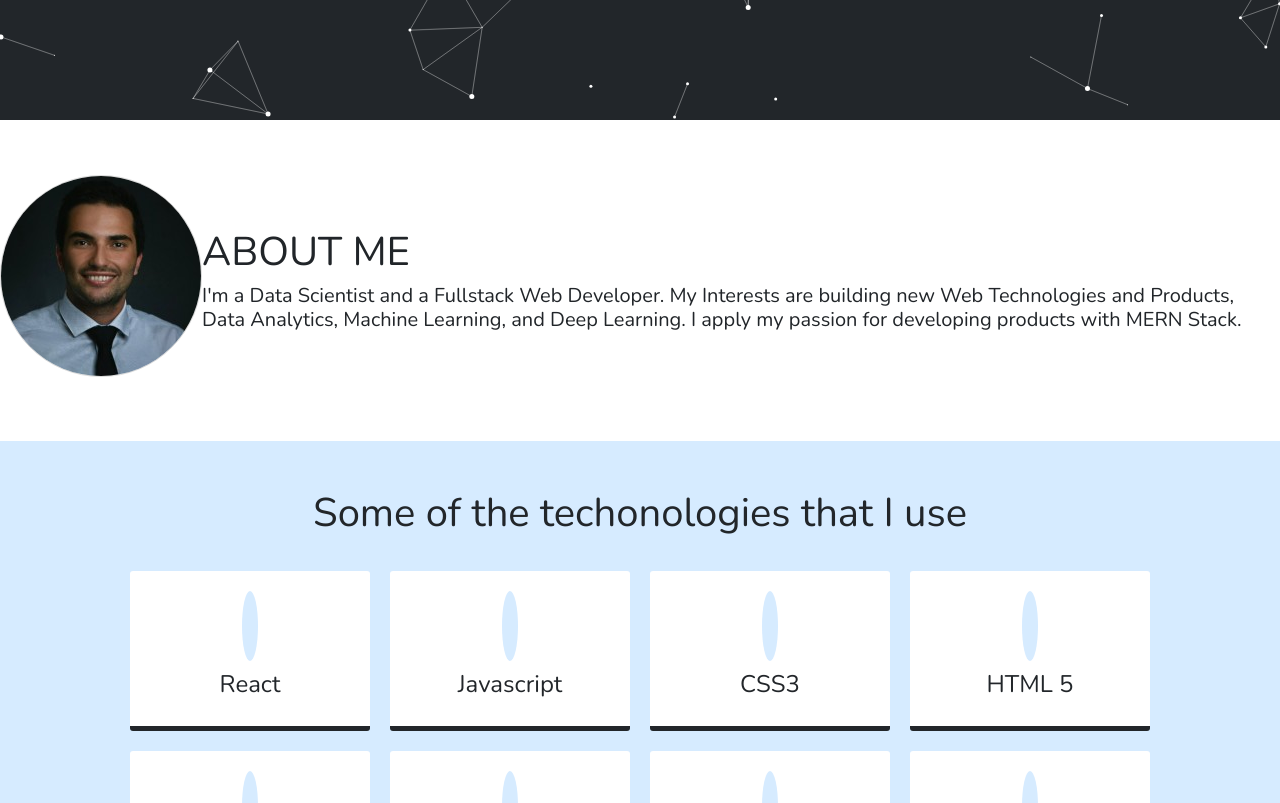
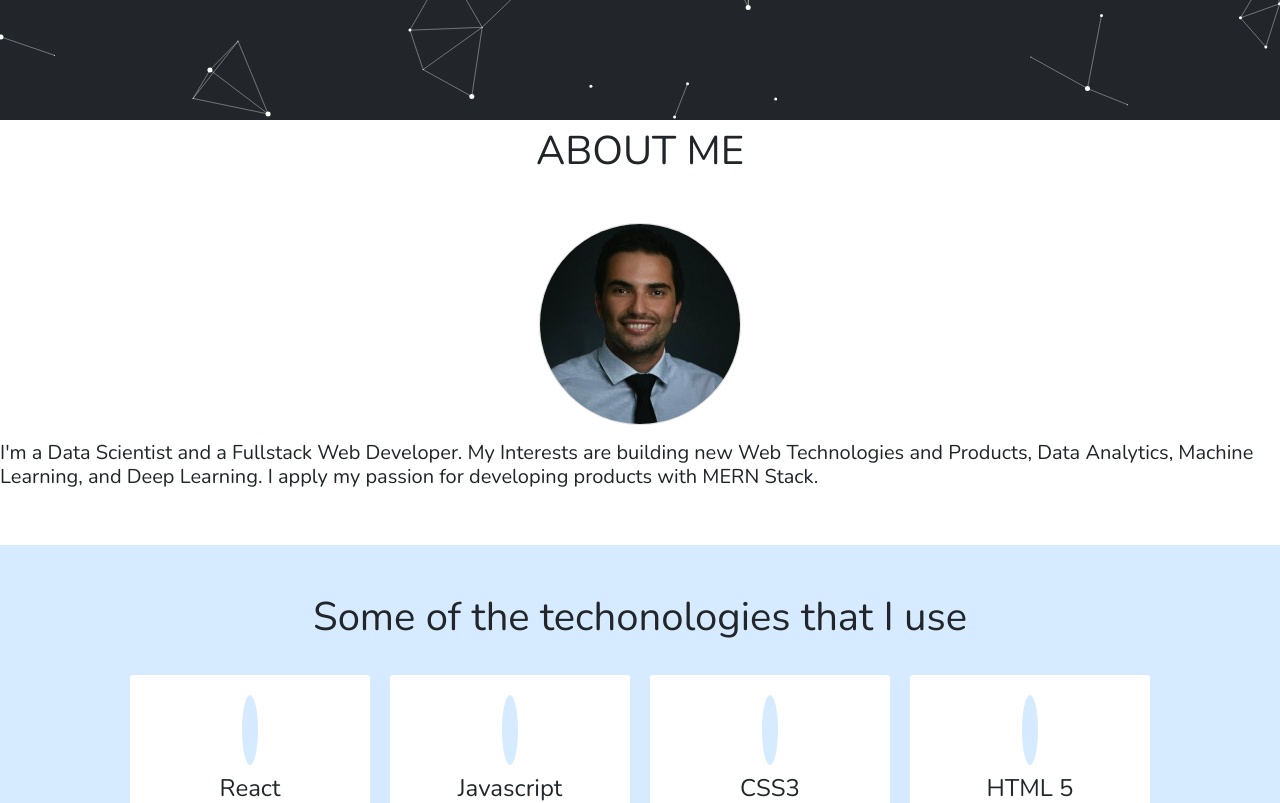
Before and after one commit to Shahabgeravesh/portfoliomain, a React (Create React App) app: page / in a window 1280 px wide. Shown: the part 680-1483 px from the top of the page. Built offline with nearby package versions, Linux system fonts and the light colour scheme; some icons are missing.

Commit message:
about me restructure

```diff
--- a/src/screens/aboutMe/AboutMe.jsx
+++ b/src/screens/aboutMe/AboutMe.jsx
@@ -4,15 +4,17 @@ import Avatar from '../../images/Avatar.jpg'
 
 function AboutMe() {
     return (
-        <div className="about__container" id="about-me">
+        <div id="about-me">
             <div>
-                <img src={Avatar} alt="Shahab Avatar" />
+                <h1 className="about-me">ABOUT ME</h1>
 
             </div>
-            <div>
-                <h1 className="about__text">ABOUT ME</h1>
-                <h5>I'm a Data Scientist and a Fullstack Web Developer. My Interests are building new Web Technologies and Products, Data Analytics, Machine Learning, and Deep Learning. I apply my passion for developing products with MERN Stack.</h5>
+            <div className="about__container">
+                <img src={Avatar} alt="Shahab Avatar" />
+                <h5 ClassName="about-text">I'm a Data Scientist and a Fullstack Web Developer. My Interests are building new Web Technologies and Products, Data Analytics, Machine Learning, and Deep Learning. I apply my passion for developing products with MERN Stack.</h5>
+
             </div>
+
 
 
         </div>
--- a/src/screens/aboutMe/aboutMe.css
+++ b/src/screens/aboutMe/aboutMe.css
@@ -2,28 +2,30 @@
 
     margin: 3rem 0;
     display:flex;
-    flex-direction: row;
-    justify-content:space-evenly;
+    flex-direction: column;
+    justify-content:space-between;
     align-items:center;
 
 
 }
 
-.about__container img{
-border-radius:50%;
+img{
+    display: flex inline-block;
+    justify-content: flex-end;
+    border-radius:50%;
 border:0.5px solid rgb(218,218,218);
 margin-bottom:1rem;
 }
 
+.about-text{
+max-width:600px;
+display:inline-block;
 
+}
 
-.about__text{
-
-max-width:600px;
-display:flex;
-justify-content:space-center;
-align-items:flex-start;
-
+.about-me{
+    display: flex;
+    justify-content:center;
 }
 
 /*----------------------------------------------------------------Media Queries---------------*/
```
